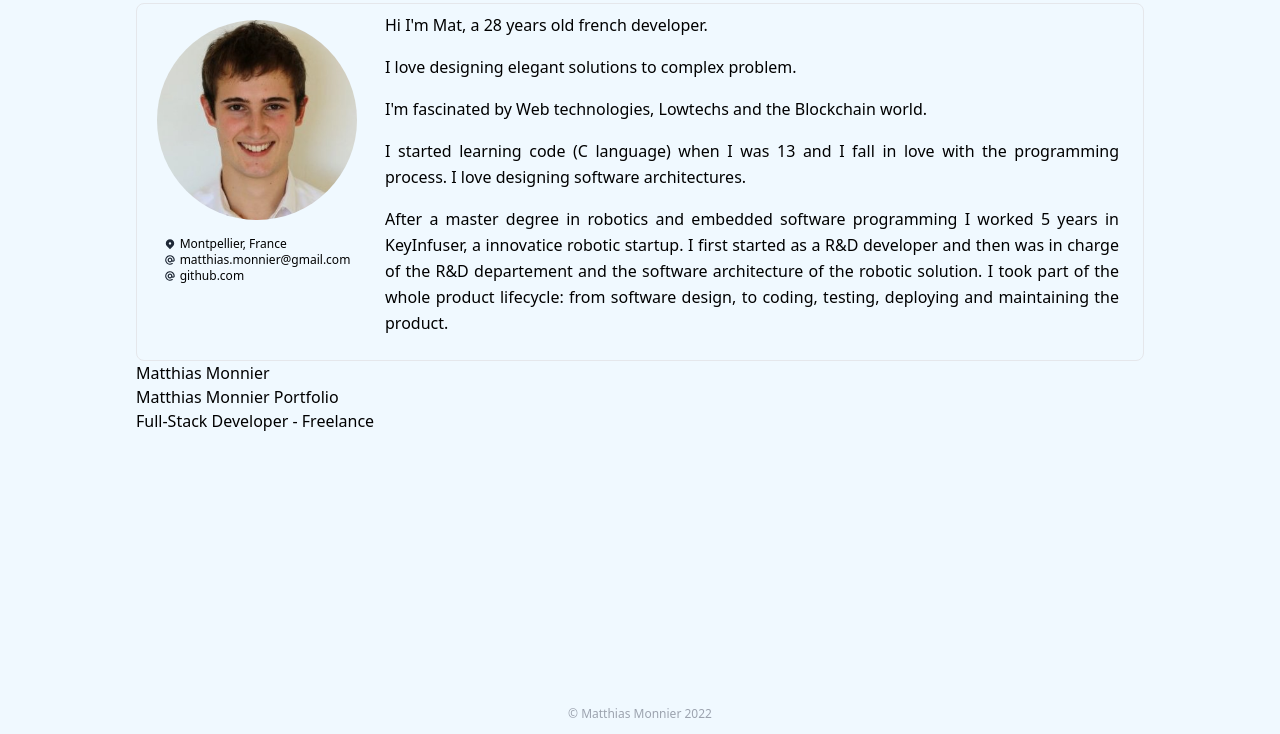
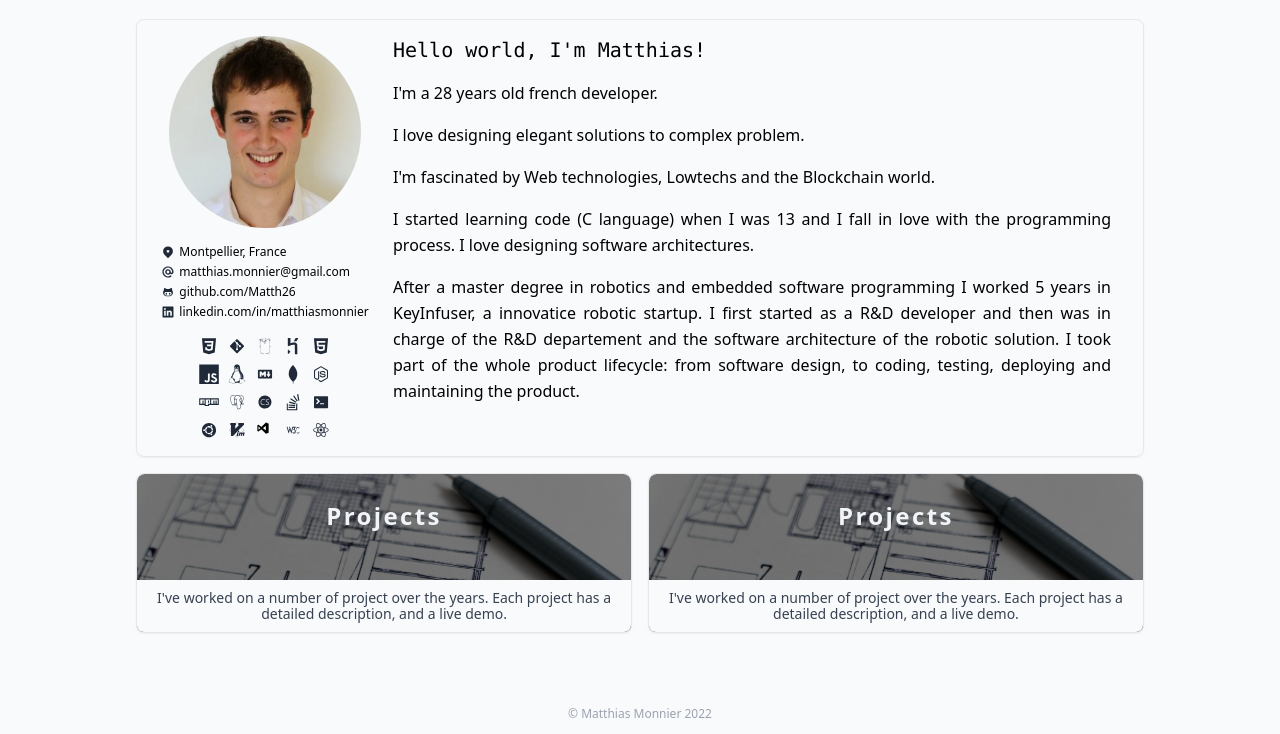
Before and after one commit to Matth26/personal-portfolio-v2, a Gatsby site: page / in a window 1280 px wide. Shown: the part 66-800 px from the top of the page. Built offline with nearby package versions, Linux system fonts and the light colour scheme; Gatsby itself is replaced by a stand-in of ours.

Commit message:
Add boxes in Home page

```diff
--- a/package.json
+++ b/package.json
@@ -15,6 +15,7 @@
   },
   "dependencies": {
     "@heroicons/react": "^1.0.5",
+    "@react-icons/all-files": "^4.1.0",
     "autoprefixer": "^10.4.2",
     "gatsby": "^4.5.2",
     "gatsby-plugin-google-analytics": "^4.5.0",
--- a/src/components/Header.js
+++ b/src/components/Header.js
@@ -3,13 +3,13 @@ import StyledLink from './StyledLink';
 
 const Header = () => {
   return (
-    <header className="absolute sticky inset-x-0 top-0 z-50 bg-sky-50 ">
+    <header className="absolute sticky inset-x-0 top-0 z-50 bg-slate-50">
       <div className="flex flex-col sm:flex-row items-center justify-around py-3 border-b shadow-sm">
         <h1 className="text-xl md:text-3xl text-gray-600">Matthias Monnier</h1>
         <div>
           <StyledLink to="/">HOME</StyledLink>
+          <StyledLink to="/resume">RÉSUMÉ</StyledLink>
           <StyledLink to="/projects">PROJECTS</StyledLink>
-          <StyledLink to="/resume">RÉSUMÉ</StyledLink>
         </div>
       </div>
     </header>
--- a/src/components/Layout.js
+++ b/src/components/Layout.js
@@ -4,7 +4,7 @@ import Footer from './Footer';
 
 const classes = {
   contentWrapper: 'p-2 w-full md:w-4/5 mx-auto',
-  outerWrapper: 'bg-sky-50 min-h-screen w-full flex flex-col justify-between',
+  outerWrapper: 'bg-slate-50 min-h-screen w-full flex flex-col justify-between',
 };
 
 const Layout = ({ children }) => {
--- a/src/pages/index.js
+++ b/src/pages/index.js
@@ -3,6 +3,31 @@ import { graphql } from 'gatsby';
 import { StaticImage } from 'gatsby-plugin-image';
 
 import { LocationMarkerIcon, AtSymbolIcon } from '@heroicons/react/solid';
+//import { DiGithubBadge } from 'react-icons/di/DiGithubBadge';
+import { DiGithubAlt } from '@react-icons/all-files/di/DiGithubAlt'; // DevIcon
+import { DiCss3 } from '@react-icons/all-files/di/DiCss3'; // DevIcon
+import { DiGit } from '@react-icons/all-files/di/DiGit'; // DevIcon
+import { DiGo } from '@react-icons/all-files/di/DiGo'; // DevIcon
+import { DiHtml5 } from '@react-icons/all-files/di/DiHtml5'; // DevIcon
+import { DiHeroku } from '@react-icons/all-files/di/DiHeroku'; // DevIcon
+import { DiJsBadge } from '@react-icons/all-files/di/DiJsBadge'; // DevIcon
+import { DiLinux } from '@react-icons/all-files/di/DiLinux'; // DevIcon
+import { DiMarkdown } from '@react-icons/all-files/di/DiMarkdown'; // DevIcon
+import { DiMongodb } from '@react-icons/all-files/di/DiMongodb'; // DevIcon
+import { DiNodejsSmall } from '@react-icons/all-files/di/DiNodejsSmall'; // DevIcon
+import { DiNpm } from '@react-icons/all-files/di/DiNpm'; // DevIcon
+import { DiPostgresql } from '@react-icons/all-files/di/DiPostgresql'; // DevIcon
+import { DiScriptcs } from '@react-icons/all-files/di/DiScriptcs'; // DevIcon
+
+import { DiStackoverflow } from '@react-icons/all-files/di/DiStackoverflow'; // DevIcon
+import { DiTerminal } from '@react-icons/all-files/di/DiTerminal'; // DevIcon
+import { DiUbuntu } from '@react-icons/all-files/di/DiUbuntu'; // DevIcon
+import { DiVim } from '@react-icons/all-files/di/DiVim'; // DevIcon
+import { DiVisualstudio } from '@react-icons/all-files/di/DiVisualstudio'; // DevIcon
+import { DiW3C } from '@react-icons/all-files/di/DiW3C'; // DevIcon
+import { DiReact } from '@react-icons/all-files/di/DiReact'; // DevIcon
+
+import { AiFillLinkedin } from '@react-icons/all-files/ai/AiFillLinkedin'; // Ant Design Icons
 
 function age(dob) {
   let diff_ms = Date.now() - dob.getTime();
@@ -12,17 +37,24 @@ function age(dob) {
 
 const style = {
   p: 'font-light leading-relaxed pb-4',
-  icon: 'h-3 w-3 text-gray-800',
+  icon: 'h-3.5 w-3.5 text-gray-800',
+  iconLanguages: 'h-5 w-5 text-gray-800',
   info: 'pl-1 text-xs font-light',
+  boxWrapper:
+    'h-40 border rounded-lg shadow-sm md:basis-1/2 relative overflow-hidden',
+  imageTitle: 'rounded-t-lg object-cover w-full h-full brightness-50',
+  title:
+    'absolute w-full p-2.5 top-4 inset-x-0 text-center text-2xl font-semibold tracking-widest text-slate-100',
+  text: 'absolute w-full p-2.5 bottom-0 inset-x-0 bg-slate-50 text-sm text-gray-700 text-center leading-4',
 };
 
 const Index = ({ data }) => {
   const { name, title, description } = data.site.siteMetadata;
   return (
     <>
-      <div className="border rounded-lg p-2 flex flex-wrap md:flex-nowrap justify-center">
-        <div className="py-2 md:w-56 flex flex-row md:flex-col md:flex-none justify-start items-center">
-          <div className="min-w-fit">
+      <div className="border rounded-lg p-4 mt-4 shadow-sm flex flex-wrap md:flex-nowrap justify-center">
+        <div className="pb-4 md:pb-0 md:w-56 flex flex-row md:flex-col md:flex-none justify-start items-center">
+          <div className="w-24 md:w-48">
             <StaticImage
               className="rounded-full"
               src="../images/id.png"
@@ -35,25 +67,54 @@ const Index = ({ data }) => {
           </div>
 
           <div className="flex flex-col px-4 md:py-4">
-            <div className="flex items-center">
+            <div className="flex items-center pb-1">
               <LocationMarkerIcon className={style.icon} />
               <p className={style.info}>Montpellier, France</p>
             </div>
-            <div className="flex items-center">
+            <div className="flex items-center pb-1">
               <AtSymbolIcon className={style.icon} />
               <p className={style.info}>matthias.monnier@gmail.com</p>
             </div>
+            <div className="flex items-center pb-1">
+              <DiGithubAlt className={style.icon} />
+              <p className={style.info}>github.com/Matth26</p>
+            </div>
             <div className="flex items-center">
-              <AtSymbolIcon className={style.icon} />
-              <p className={style.info}>github.com</p>
+              <AiFillLinkedin className={style.icon} />
+              <p className={style.info}>linkedin.com/in/matthiasmonnier</p>
             </div>
+          </div>
+
+          <div class="grid grid-cols-5 gap-2">
+            <DiCss3 className={style.iconLanguages} />
+            <DiGit className={style.iconLanguages} />
+            <DiGo className={style.iconLanguages} />
+            <DiHeroku className={style.iconLanguages} />
+            <DiHtml5 className={style.iconLanguages} />
+            <DiJsBadge className={style.iconLanguages} />
+            <DiLinux className={style.iconLanguages} />
+            <DiMarkdown className={style.iconLanguages} />
+            <DiMongodb className={style.iconLanguages} />
+            <DiNodejsSmall className={style.iconLanguages} />
+            <DiNpm className={style.iconLanguages} />
+            <DiPostgresql className={style.iconLanguages} />
+            <DiScriptcs className={style.iconLanguages} />
+            <DiStackoverflow className={style.iconLanguages} />
+            <DiTerminal className={style.iconLanguages} />
+            <DiUbuntu className={style.iconLanguages} />
+            <DiVim className={style.iconLanguages} />
+            <DiVisualstudio className={style.iciconLanguageson} />
+            <DiW3C className={style.iconLanguages} />
+            <DiReact className={style.iconLanguages} />
           </div>
         </div>
 
         <div className="px-4 grow text-justify">
+          <p className="leading-relaxed pb-4 font-normal md:text-xl md:text-2xl font-mono">
+            Hello world, I'm Matthias!
+          </p>
           <p className={style.p}>
-            Hi I'm Mat, a {age(new Date(1993, 10, 9))} years old french
-            developer.
+            I'm a {age(new Date(1993, 10, 9))} years old french developer.
           </p>
           <p className={style.p}>
             I love designing elegant solutions to complex problem.
@@ -79,9 +140,37 @@ const Index = ({ data }) => {
         </div>
       </div>
 
-      <h1 className="font-xs font-light ">{name}</h1>
-      <h1>{title}</h1>
-      <h1>{description}</h1>
+      <div className="flex flex-row mt-4 flex-wrap md:flex-nowrap">
+        <div className={style.boxWrapper}>
+          <StaticImage
+            className={style.imageTitle}
+            src="../images/architecture.jpeg"
+            alt="Projects image"
+            placeholder="blurred"
+            layout="constrained"
+          />
+          <div className={style.title}>Projects</div>
+          <div className={style.text}>
+            I've worked on a number of project over the years. Each project has
+            a detailed description, and a live demo.
+          </div>
+        </div>
+        <div className="h-4 md:w-4"></div>
+        <div className={style.boxWrapper}>
+          <StaticImage
+            className={style.imageTitle}
+            src="../images/architecture.jpeg"
+            alt="Projects image"
+            placeholder="blurred"
+            layout="constrained"
+          />
+          <div className={style.title}>Projects</div>
+          <div className={style.text}>
+            I've worked on a number of project over the years. Each project has
+            a detailed description, and a live demo.
+          </div>
+        </div>
+      </div>
     </>
   );
 };
--- a/tailwind.config.js
+++ b/tailwind.config.js
@@ -21,6 +21,16 @@ module.exports = {
         '"Segoe UI Symbol"',
         '"Noto Color Emoji"',
       ],
+      mono: [
+        'ui-monospace',
+        'SFMono-Regular',
+        'Menlo',
+        'Monaco',
+        'Consolas',
+        '"Liberation Mono"',
+        '"Courier New"',
+        'monospace',
+      ],
     },
     extend: {},
   },
```
Also changed, not shown: src/images/architecture.jpeg (added), 1 other file.
